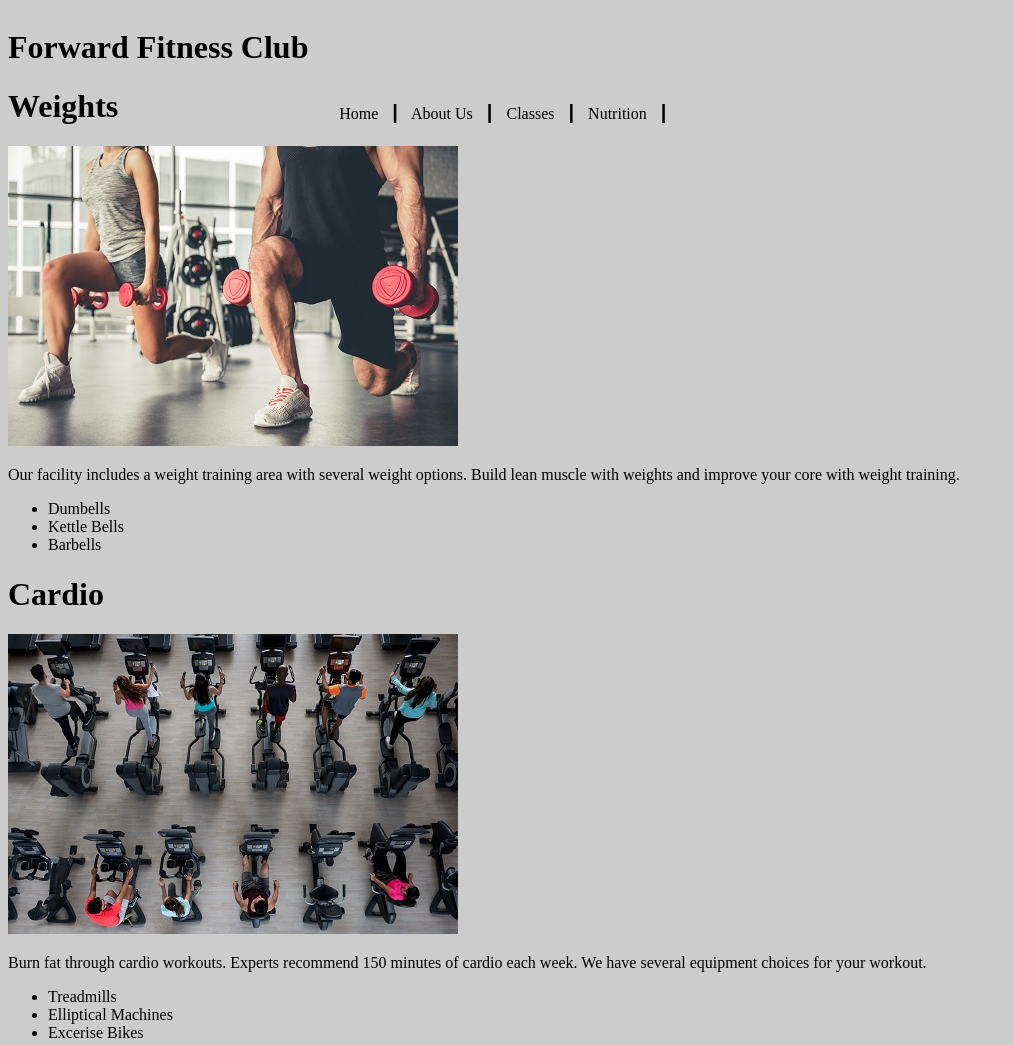
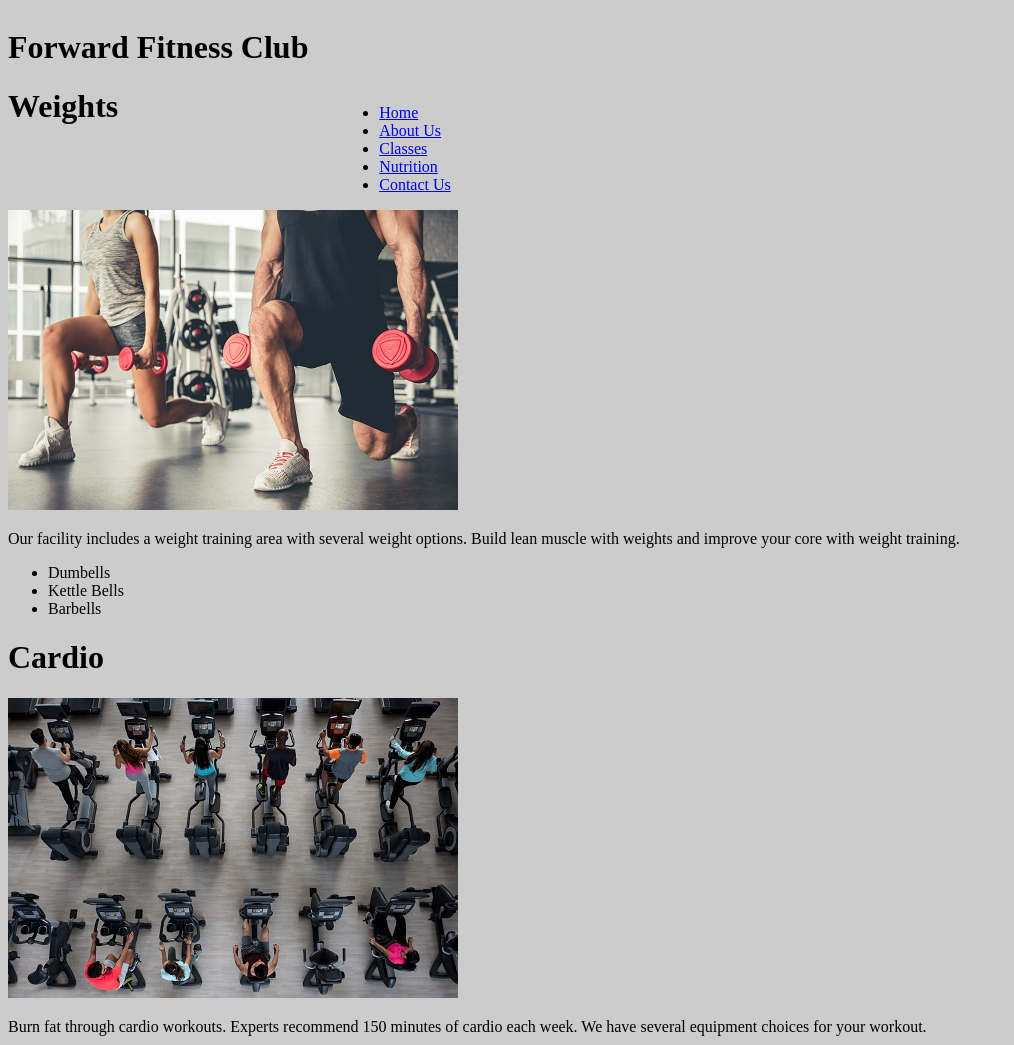
Before and after one commit to Stochastis/WebDesignLabs, a plain HTML site: page Chapter 4/fitness/about.html in a window 1280 px wide. Shown: the top 1045 px of the page, without its empty margins (0-1014 px from the left). Drawn offline with Linux system fonts and the light colour scheme.

Commit message:
Updated nav bar

```diff
--- a/Chapter 4/fitness/about.html
+++ b/Chapter 4/fitness/about.html
@@ -17,8 +17,13 @@
 
     <!-- Use the nav area to add hyperlinks to other pages within the website-->
     <nav>
-        <p>Home &nbsp; &#9475; &nbsp; About Us &nbsp; &#9475; &nbsp; Classes &nbsp; &#9475; &nbsp; Nutrition &nbsp; &#9475; &nbsp;
-        </p>
+        <ul>
+            <li><a href="index.html">Home</a></li>
+            <li><a href="about.html">About Us</a></li>
+            <li><a href="classes.html">Classes</a></li>
+            <li><a href="nutrition.html">Nutrition</a></li>
+            <li><a href="contact.html">Contact Us</a></li>
+        </ul>
     </nav>
 
     <!-- Use the main area to add the main content of the webpage-->
```
Also changed, not shown: Chapter 4/fitness/contact.html (+7 -2 lines), Chapter 4/fitness/index.html (+7 -2 lines), Chapter 4/fitness/template.html (+7 -2 lines).
